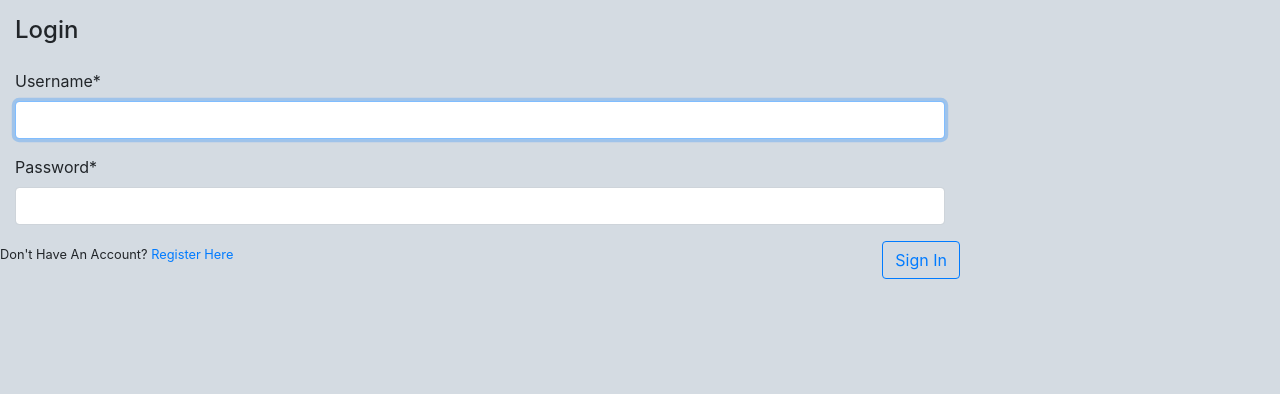
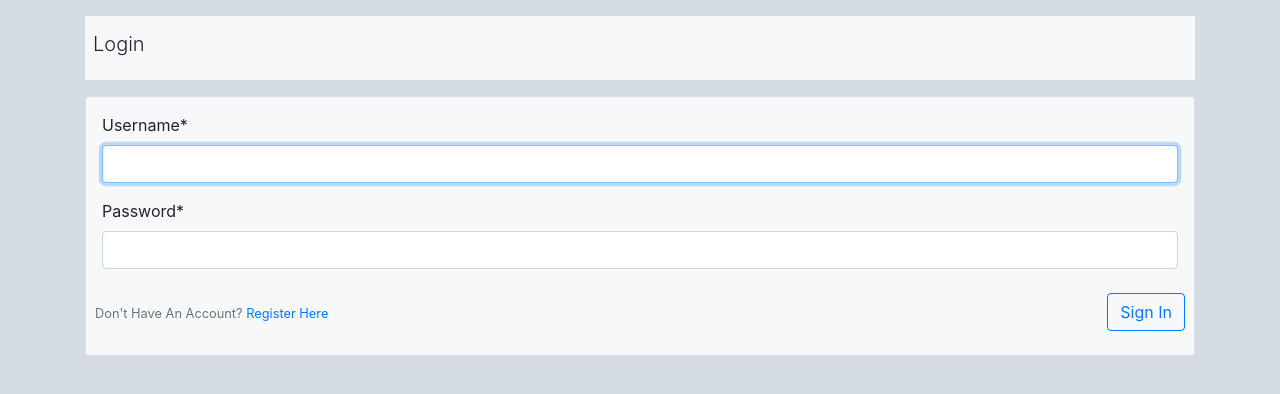
Before and after one commit to HarshilPan07/Django-Blog, a Django app: page /login/ in a window 1280 px wide. Shown: the part 56-450 px from the top of the page. Run offline with Django 3.2, Linux system fonts and the light colour scheme; some libraries are stand-ins or nearby versions.

Commit message:
login and reg page formatting/spacing/margin changes

```diff
--- a/blog/templates/blog/create_board.html
+++ b/blog/templates/blog/create_board.html
@@ -1,4 +1,4 @@
-{% extends 'blog/base.html' %}
+{% extends 'blog/profile_base.html' %}
 {% load crispy_forms_tags %}
 
 {% block header %}
--- a/blog/templates/blog/create_post.html
+++ b/blog/templates/blog/create_post.html
@@ -1,4 +1,4 @@
-{% extends 'blog/base.html' %}
+{% extends 'blog/profile_base.html' %}
 {% load crispy_forms_tags %}
 
 {% block header %}
--- a/blog/templates/blog/login.html
+++ b/blog/templates/blog/login.html
@@ -1,22 +1,22 @@
-{% extends 'blog/base.html' %}
+{% extends 'blog/profile_base.html' %}
 {% load crispy_forms_tags %}
 
 {% block header %}
-<div class='py-3'>
-    <h4>Login</h4>
+    <div class='py-3 my-3' style="background-color: #f7f8f9;">
+        <h4 class='lead mx-2'>Login</h4>
     </div>
 {% endblock header %}
 
 {% block content %}
-<div class='form-group'>
+    <div class='form-group border rounded p-3' style="background-color: #f7f8f9;">
         <form action="" method='POST'>
             {% csrf_token %}
             {{form | crispy}}
             <div class='row'>
-            <div class='mr-auto'>
-                <small>Don't Have An Account? <a href="{% url 'register' %}">Register Here</a></small>
+                <div class='mr-auto align-self-center'>
+                    <small class='text-muted pl-2'>Don't Have An Account? <a href="{% url 'register' %}">Register Here</a></small>
                 </div>
-            <div>
+                <div class='mx-2 py-2'>
                     <button type='submit' class='btn btn-outline-primary'>Sign In</button>
                 </div>
             </div>
--- a/blog/templates/blog/logout.html
+++ b/blog/templates/blog/logout.html
@@ -1,4 +1,4 @@
-{% extends 'blog/base.html' %}
+{% extends 'blog/profile_base.html' %}
 
 {% block content %}
     <div class='jumbotron m-3'>
--- a/user/views.py
+++ b/user/views.py
@@ -4,6 +4,7 @@ from django.contrib.auth.views import LoginView, LogoutView
 from django.contrib.auth.mixins import LoginRequiredMixin
 from django.contrib.auth.decorators import login_required
 from django.contrib.auth.models import User
+from django.contrib import messages
 
 from .forms import CreateUserForm, UserUpdateForm, ProfileUpdateForm
 from .models import Profile
```
Also changed, not shown: blog/templates/blog/detail.html (+4 -5 lines), blog/templates/blog/register.html (+7 -5 lines), db.sqlite3. Lines whose indentation alone changed are shown as unchanged.
